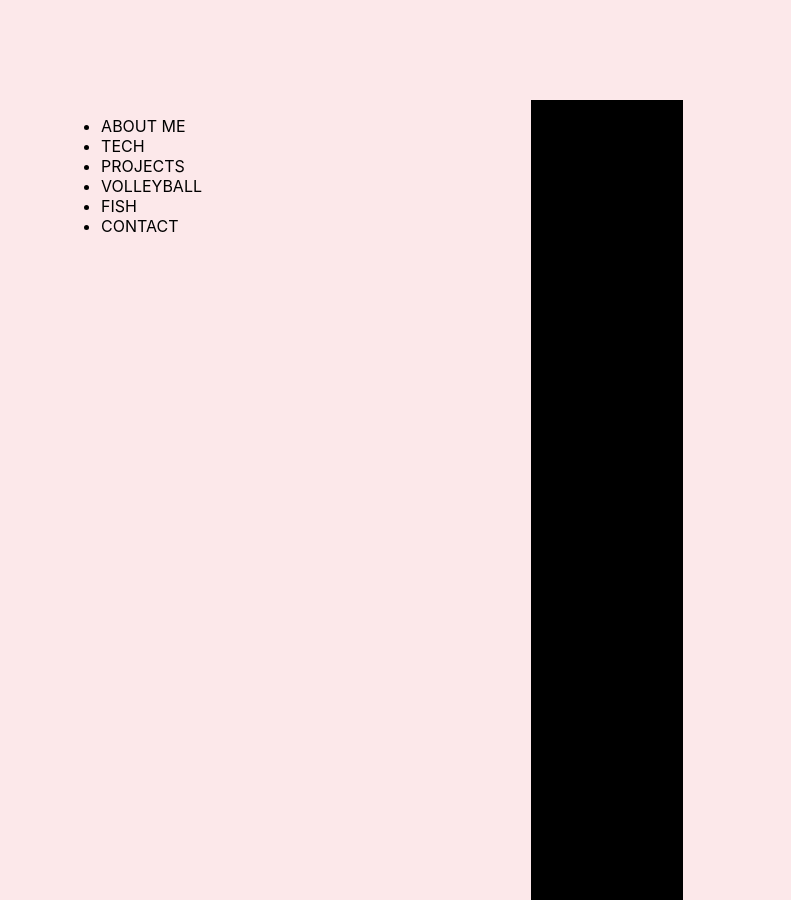
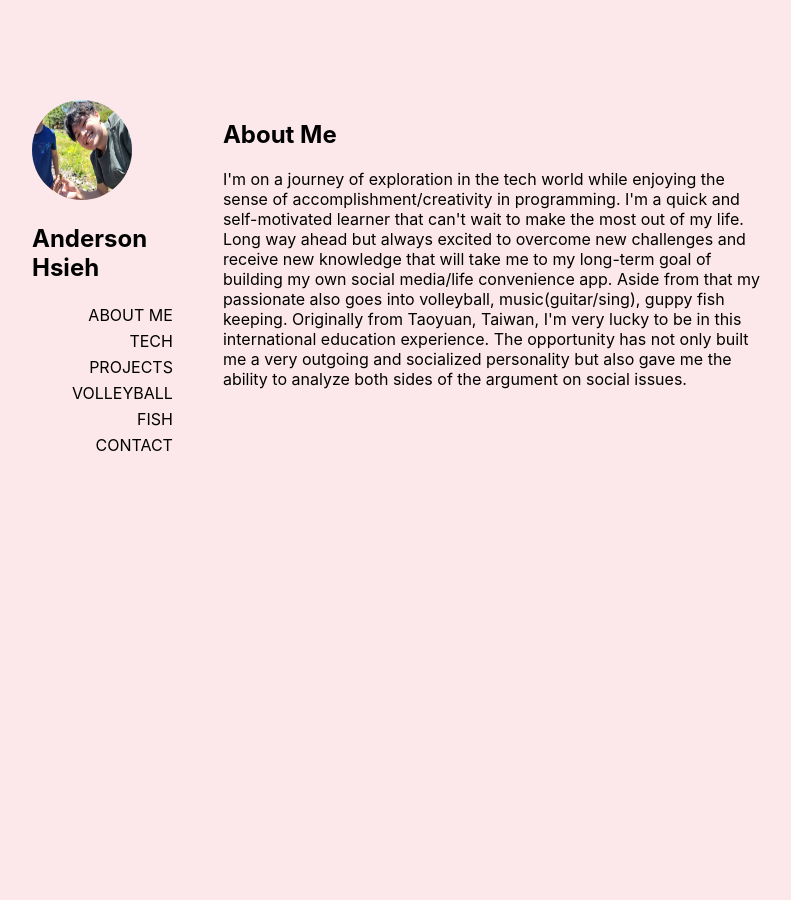
Before and after one commit to AndersonHsieh0330/Anderson-Hsieh-Website, a React (Create React App) app: page / in a window 1280 px wide. Shown: the whole page, without its empty margins (268-1059 px from the left). Built offline with nearby package versions, Linux system fonts and the light colour scheme.

Commit message:
implement routing to about and tech page

```diff
--- a/package.json
+++ b/package.json
@@ -8,6 +8,7 @@
     "@testing-library/user-event": "^13.5.0",
     "react": "^17.0.2",
     "react-dom": "^17.0.2",
+    "react-router-dom": "^6.2.2",
     "react-scripts": "5.0.0",
     "web-vitals": "^2.1.4"
   },
--- a/src/App.css
+++ b/src/App.css
@@ -42,6 +42,6 @@
   padding-top: 100px;
   background-color: #fce8ea;
   display: flex;
-  justify-content: space-evenly;
+  justify-content: center;
   flex-direction: horizontal;
 }
--- a/src/App.js
+++ b/src/App.js
@@ -1,14 +1,20 @@
 import logo from './logo.svg';
 import './App.css';
 import AboutPage from './screens/AboutMe.js';
+import TechPage from './screens/Tech.js';
 import SideMenu from './components/SideMenu.js';
-
+import {BrowserRouter as Router, Routes, Switch, Route} from 'react-router-dom';
 function App() {
   return (
+    <Router>
     <div className='Canvas'>
       <SideMenu/>
-      <AboutPage/>
+      <Routes>
+      <Route path = "/" element = {<AboutPage/>}/>
+      <Route path = "/tech" element = {<TechPage/>}/>
+      </Routes>
     </div>
+    </Router>
   );
 }
 
--- a/src/components/SideMenu.css
+++ b/src/components/SideMenu.css
@@ -1,3 +1,19 @@
+.SideMenuContainer {
+    margin-left: 300px;
+    margin-right: 50px;
+}
 .MenuList {
+    list-style-type: none;
+    text-align: end;
+}
 
+li{
+    padding-top: 3px;
+    padding-bottom: 3px;
 }
+
+.Avatar {
+    height: 100px;
+    width: 100px;
+    border-radius: 50px;
+}
--- a/src/components/SideMenu.js
+++ b/src/components/SideMenu.js
@@ -1,9 +1,12 @@
 import './SideMenu.css';
+import iconPhoto from '../assets/github_avatar.jpg';
 function SideMenu(){
 
     return (
-<div>
-    <ul>
+<div className='SideMenuContainer'>
+    <img className = 'Avatar' src = {iconPhoto}></img>
+    <h2>Anderson Hsieh</h2>
+    <ul className='MenuList'>
         <li>ABOUT ME</li>
         <li>TECH</li>
         <li>PROJECTS</li>
--- a/src/screens/AboutMe.js
+++ b/src/screens/AboutMe.js
@@ -2,9 +2,11 @@ import './General.css';
 
 function AboutMe(){
     return (
-        <div className='Content'>
-            <h1>About Me</h1>
-            <p>Hi I'm Anderson</p>
+        <div className='ContentContainer'>
+            <h2>About Me</h2>
+            <p>I'm on a journey of exploration in the tech world while enjoying the sense of accomplishment/creativity in programming. I'm a quick and self-motivated learner that can't wait to make the most out of my life. Long way ahead but always excited to overcome new challenges and receive new knowledge that will take me to my long-term goal of building my own social media/life convenience app. Aside from that my passionate also goes into volleyball, music(guitar/sing), guppy fish keeping.
+
+Originally from Taoyuan, Taiwan, I'm very lucky to be in this international education experience. The opportunity has not only built me a very outgoing and socialized personality but also gave me the ability to analyze both sides of the argument on social issues.</p>
         </div>
     );
 }
--- a/src/screens/General.css
+++ b/src/screens/General.css
@@ -1,3 +1,3 @@
-.Content {
-    background-color: black;
+.ContentContainer {
+    margin-right: 250px;
   }
--- /dev/null
+++ b/src/screens/Tech.js
@@ -0,0 +1,12 @@
+import './General.css';
+
+function Tech(){
+    return (
+        <div className='ContentContainer'>
+            <h2>Tech stuff</h2>
+            <p>testing</p>
+        </div>
+    );
+}
+
+export default Tech;
```
Also changed, not shown: src/assets/github_avatar.jpg (added), 1 other file (tests, documents, lock files or other folders).
